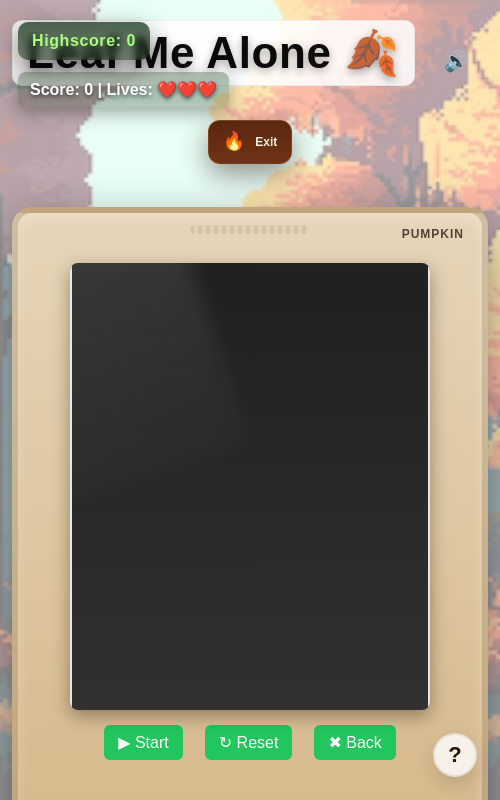
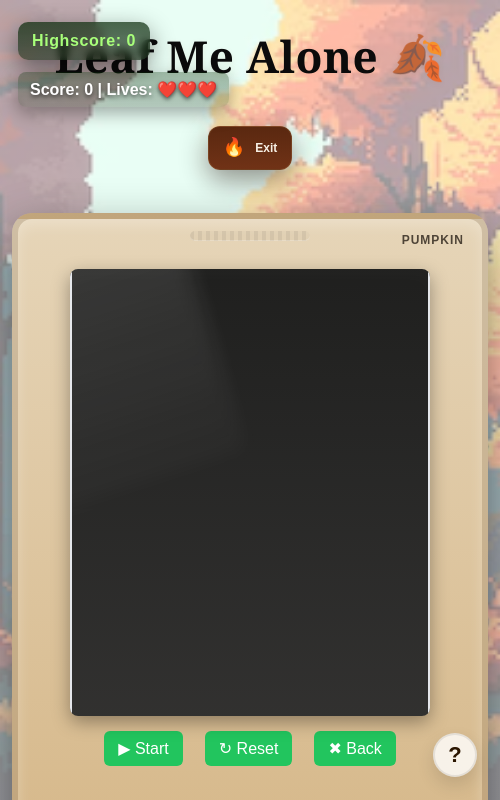
Before and after one commit to AnanyaMMenon/Leaf-Me-Alone-Game, an Electron app: page leaf/game.html in a window 500 px wide. Drawn offline with Linux system fonts and the light colour scheme.

Commit message:
Fixed font and ui

```diff
--- a/leaf/game.html
+++ b/leaf/game.html
@@ -10,8 +10,7 @@
     <div class="hud-panel">
       <h1>Leaf Me Alone 🍂</h1>
       <span id="highscore">Highscore: 0</span>
-      <span id="hud"><span id="score">Score: 0 | Lives: ❤️❤️❤️</span></span>
-      <button id="soundToggle" aria-pressed="true" title="Toggle sound">🔊</button>
+  <span id="hud"><span id="score">Score: 0 | Lives: ❤️❤️❤️</span></span>
       <button onclick="window.location.href='../index.html'" class="exit-log"><span class="flame">🔥</span><small>Exit</small></button>
     </div>
   </header>
--- a/leaf/game.js
+++ b/leaf/game.js
@@ -525,19 +525,8 @@ canvas.addEventListener("mousemove", (e) => {
   basket.x = mouseX - basket.w / 2;
 });
 
-// sound toggle button wiring
+// leaf help overlay wiring
 document.addEventListener('DOMContentLoaded', () => {
-  const btn = document.getElementById('soundToggle');
-  if (!btn) return;
-  btn.textContent = soundEnabled ? '🔊' : '🔈';
-  btn.setAttribute('aria-pressed', soundEnabled ? 'true' : 'false');
-  btn.addEventListener('click', () => {
-    soundEnabled = !soundEnabled;
-    try { localStorage.setItem('leaf_sound', soundEnabled ? '1' : '0'); } catch (e) {}
-    btn.textContent = soundEnabled ? '🔊' : '🔈';
-    btn.setAttribute('aria-pressed', soundEnabled ? 'true' : 'false');
-  });
-  // leaf help overlay wiring
   const helpBtn = document.getElementById('leafHelpBtn');
   const overlay = document.getElementById('leafHelpOverlay');
   const closeBtn = document.getElementById('leafHelpClose');
--- a/style.css
+++ b/style.css
@@ -42,9 +42,24 @@ h1 {
   text-shadow: 0 3px 8px rgba(0,0,0,0.35);
   display: inline-block;
   padding: 6px 14px;
-  background: rgba(255,255,255,0.85); /* subtle light backdrop to separate from busy backgrounds */
-  border-radius: 10px;
-  border: 1px solid rgba(0,0,0,0.06);
+  /* default boxed look removed for game pages via .game-page rules */
+}
+
+/* For game pages, show the title cleanly without the white box */
+.game-page .hud-panel h1,
+.game-page .game-panel header h1,
+.pumpkin-page .hud-panel h1 {
+  background: transparent !important;
+  padding: 6px 8px !important;
+  border: none !important;
+  border-radius: 0 !important;
+  /* Fall-themed title: use a warm serif and near-black text for contrast */
+  color: #0b0b0b; /* near-black */
+  font-family: 'Merriweather', 'Georgia', serif;
+  font-weight: 800;
+  letter-spacing: 0.4px;
+  font-style: normal;
+  text-shadow: 0 2px 6px rgba(160,80,20,0.08); /* subtle warm shadow for depth */
 }
 
 .site-header {
@@ -310,12 +325,24 @@ canvas {
 .exit-log .flame { font-size: 18px; transform: translateY(-1px); }
 .exit-log small { font-size: 12px; opacity: 0.95; }
 
-/* position exit-log at bottom-right on game pages */
+/* position exit-log at bottom center on game pages */
 .game-wrap .exit-log {
   position: fixed;
-  right: 18px;
+  left: 50%;
+  transform: translateX(-50%);
   bottom: 14px;
   z-index: 9999;
+}
+
+/* On wider viewports, place the exit button at the top-right corner for easier access */
+@media (min-width: 900px) {
+  .game-wrap .exit-log {
+    left: auto;
+    right: 18px;
+    top: 18px;
+    bottom: auto;
+    transform: none;
+  }
 }
 
 /* utility to keep words from breaking across lines */
```
Also changed, not shown: index.html (+11 -0 lines).
